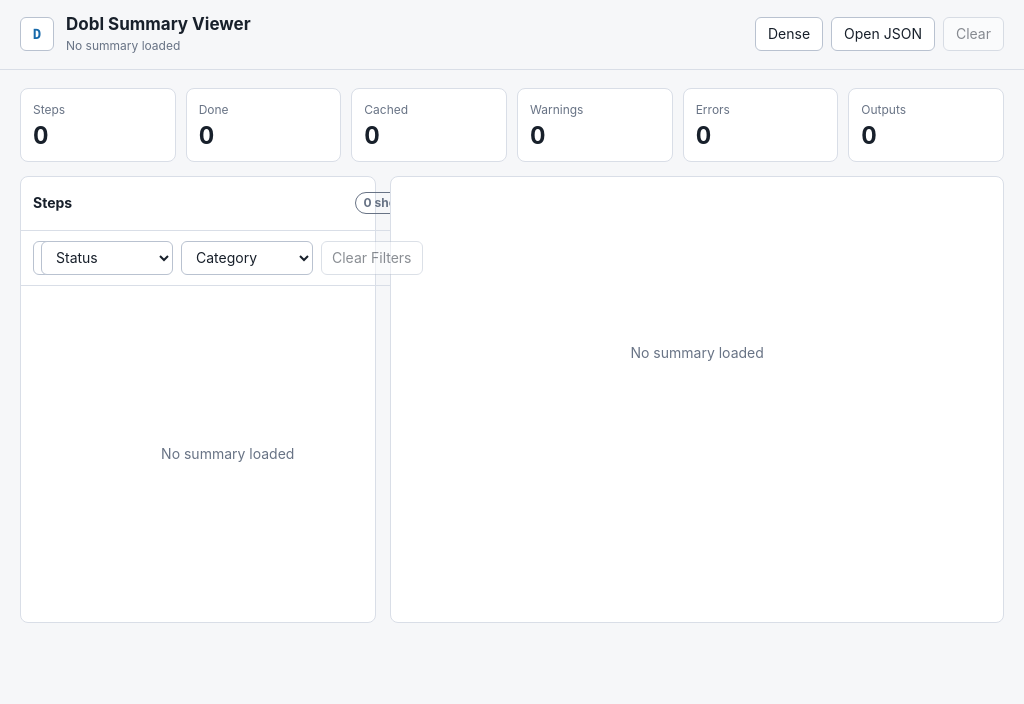
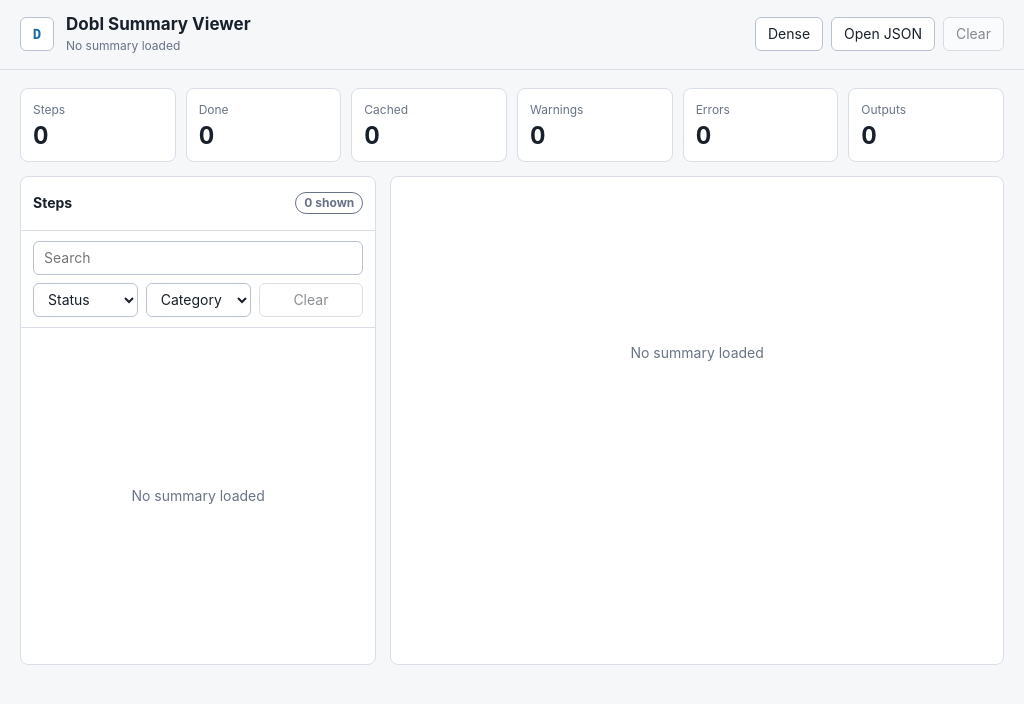
Before and after one commit to lusingander/dobl, a plain HTML site: page examples/viewer/index.html in a window 1024 px wide. Drawn offline with Linux system fonts and the light colour scheme.

Commit message:
Improve viewer narrow filter layout

```diff
--- a/examples/viewer/index.html
+++ b/examples/viewer/index.html
@@ -277,6 +277,10 @@
       padding-inline: 10px;
     }
 
+    .search-filter {
+      min-width: 160px;
+    }
+
     .step-list {
       min-height: 0;
       overflow: auto;
@@ -354,11 +358,14 @@
     .step-row {
       display: flex;
       align-items: center;
+      flex-wrap: wrap;
       gap: 8px;
       min-width: 0;
     }
 
     .step-title {
+      flex: 1 1 160px;
+      min-width: 0;
       overflow: hidden;
       text-overflow: ellipsis;
       white-space: nowrap;
@@ -373,6 +380,10 @@
       overflow: hidden;
       text-overflow: ellipsis;
       white-space: nowrap;
+    }
+
+    .step-row .pill {
+      flex: 0 0 auto;
     }
 
     .pill {
@@ -691,6 +702,16 @@
       .steps-panel,
       .detail {
         height: auto;
+      }
+    }
+
+    @media (max-width: 1180px) and (min-width: 981px) {
+      .filters {
+        grid-template-columns: repeat(3, minmax(0, 1fr));
+      }
+
+      .search-filter {
+        grid-column: 1 / -1;
       }
     }
 
@@ -770,7 +791,7 @@
           <div class="pill pill-muted" id="visible-count">0 shown</div>
         </div>
         <div class="filters">
-          <input id="search-input" type="search" placeholder="Search" autocomplete="off">
+          <input class="search-filter" id="search-input" type="search" placeholder="Search" autocomplete="off">
           <select id="status-filter" aria-label="Status">
             <option value="">Status</option>
             <option value="DONE">DONE</option>
@@ -789,7 +810,7 @@
             <option value="provenance">provenance</option>
             <option value="other">other</option>
           </select>
-          <button class="clear-filters-button" id="clear-filters-button" type="button" disabled>Clear Filters</button>
+          <button class="clear-filters-button" id="clear-filters-button" type="button" disabled>Clear</button>
         </div>
         <div class="step-list" id="step-list"></div>
       </div>
```
